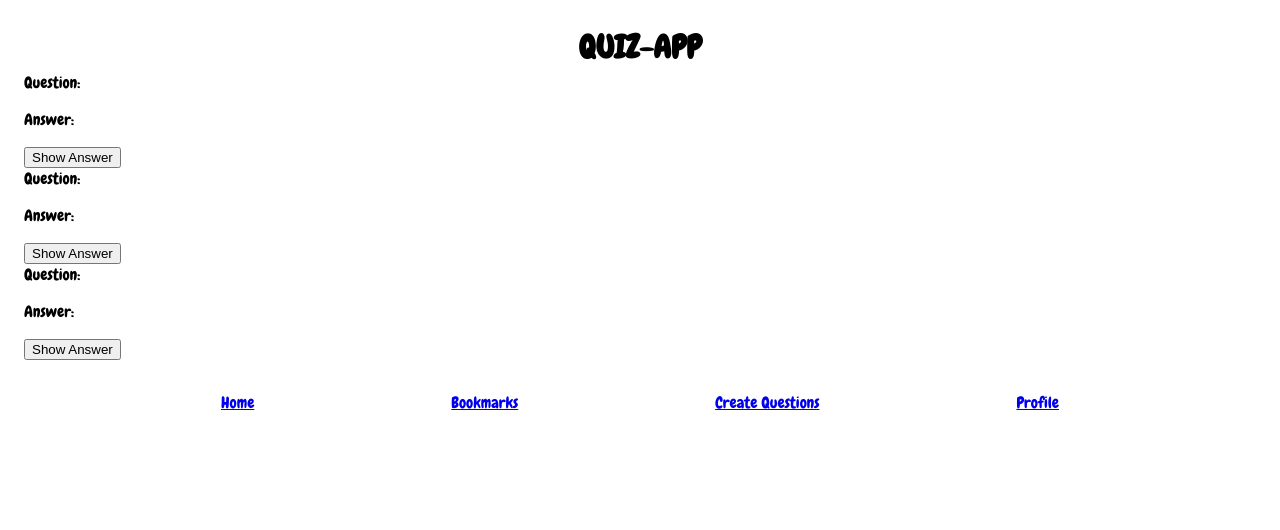
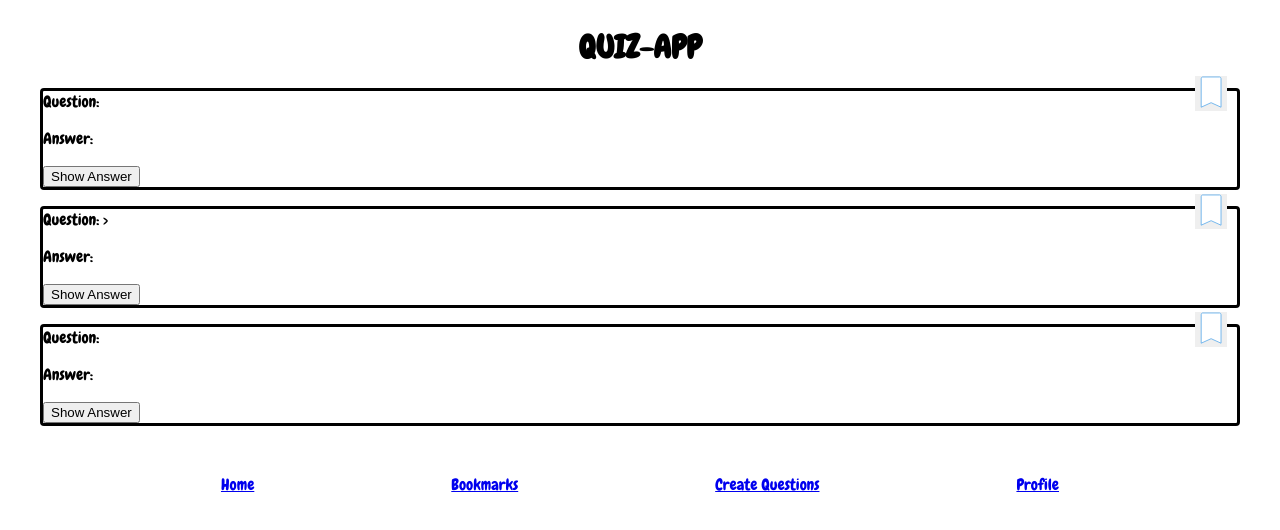
Before and after one commit to Quaquaro/quiz-app, a website: page index.html in a window 1280 px wide. Drawn offline with Linux system fonts and the light colour scheme.

Commit message:
Insert Bookmark in Question-Card

```diff
--- a/index.html
+++ b/index.html
@@ -10,18 +10,27 @@
   <body class="app-grid">
     <h1 class="header headings">Quiz-App</h1>
     <main class="app-grid__scrollarea m-4">
-      <section class="question">
+      <section class="question-card rounded border-solid m-4">
         Question:
+        <button class="question-card__bookmark border-none p-0">
+          <img src="images/bookmark-empty.svg" alt="Bookmark" width="32" height="32" />
+        </button>
         <p class="answer">Answer:</p>
         <button class="show">Show Answer</button>
       </section>
-      <section class="question">
+      <section class="question-card rounded border-solid m-4">
         Question:
+        <button class="question-card__bookmark border-none p-0">
+          <img src="images/bookmark-empty.svg" alt="Bookmark" width="32" height="32" /></button
+        >>
         <p class="answer">Answer:</p>
         <button class="show">Show Answer</button>
       </section>
-      <section class="question">
+      <section class="question-card rounded border-solid m-4">
         Question:
+        <button class="question-card__bookmark border-none p-0">
+          <img src="images/bookmark-empty.svg" alt="Bookmark" width="32" height="32" />
+        </button>
         <p class="answer">Answer:</p>
         <button class="show">Show Answer</button>
       </section>
--- /dev/null
+++ b/styles/components/question-card.css
@@ -0,0 +1,11 @@
+.question-card {
+  position: relative;
+}
+
+.question-card__bookmark {
+  text-decoration: none;
+  position: absolute;
+  top: -15px;
+  right: 10px;
+  z-index: 1;
+}
--- a/styles/index.css
+++ b/styles/index.css
@@ -15,3 +15,4 @@
 @import "components/header.css";
 @import "components/headings.css";
 @import "./components/app-grid.css";
+@import "./components/question-card.css";
--- a/styles/utilities/borders.css
+++ b/styles/utilities/borders.css
@@ -5,3 +5,11 @@
 .rounded-full {
   border-radius: 9999px;
 }
+
+.border-solid {
+  border-style: solid;
+}
+
+.border-none {
+  border-style: none;
+}
--- a/styles/utilities/spacing.css
+++ b/styles/utilities/spacing.css
@@ -22,6 +22,9 @@
   margin-left: 15px;
 }
 
+.p-0 {
+  padding:0;
+}
 .p-3 {
   padding: 0.75rem;
 }
```
Also changed, not shown: pages/bookmarks.html (+7 -4 lines), styles/components/question-card.stories.js (added, +14 -0 lines), images/avatar.svg (added), images/bookmark-empty.svg (added), images/bookmark-filled.svg (added), images/edit.svg (added), images/home.svg (added).
